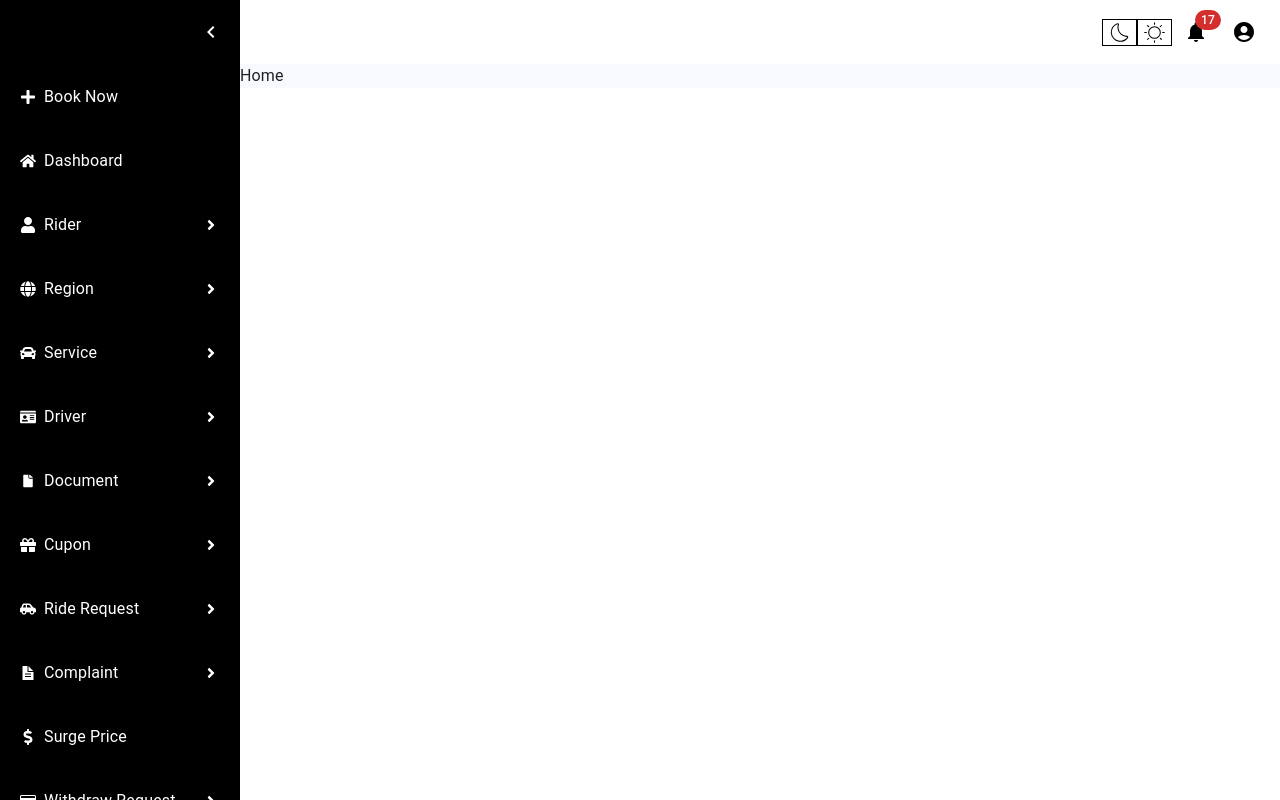
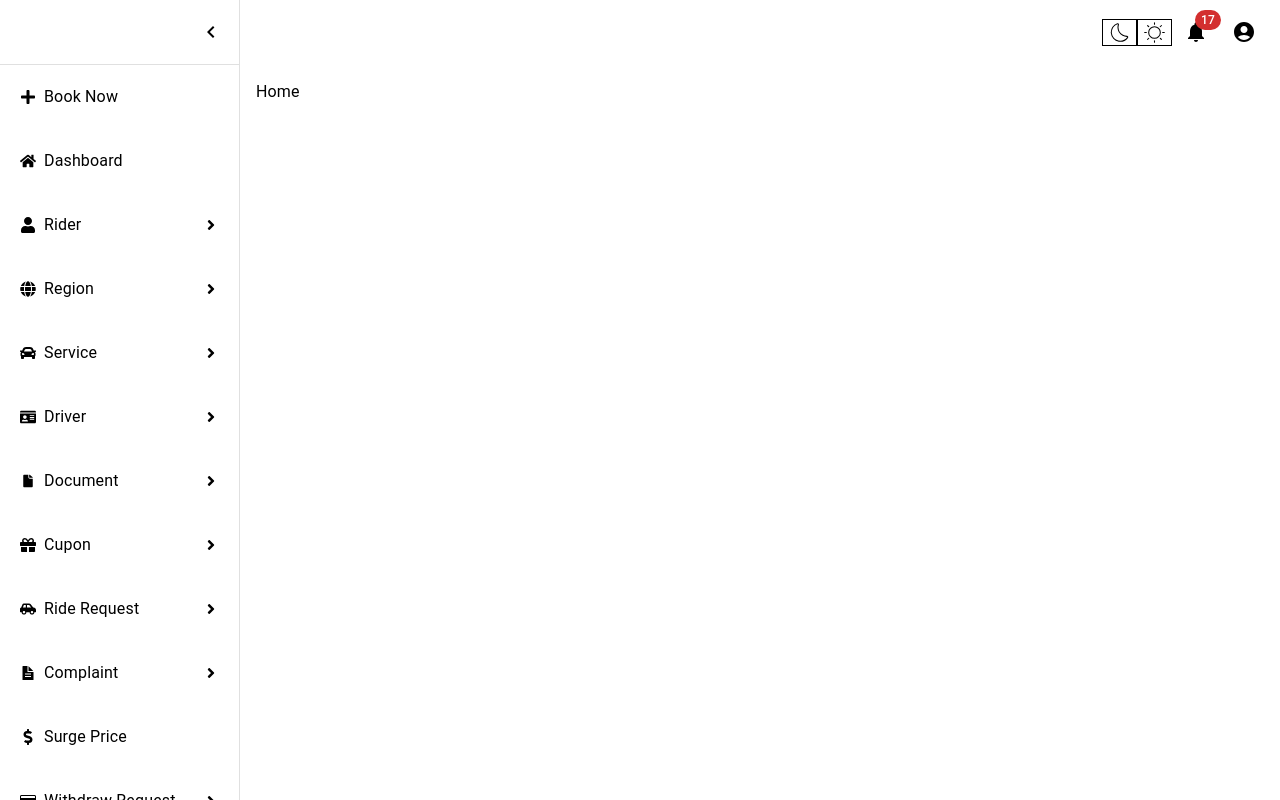
Before and after one commit to Kushal1715/mighty-taxi, a React (Vite) app in the folder mighty-taxi/: page / in a window 1280 px wide. Built offline with nearby package versions, Linux system fonts and the light colour scheme.

Commit message:
dark mode completed

```diff
--- a/mighty-taxi/src/MainLayout/MainLayout.tsx
+++ b/mighty-taxi/src/MainLayout/MainLayout.tsx
@@ -9,21 +9,20 @@ type Props = {}
 
 const MainLayout = (props: Props) => {
   const { dark } = useSelector((state: RootState) => state.darkmode)
-  console.log(dark)
+  const bgColor = dark ? 'black' : 'white';
+  const textColor = dark ? 'white' : 'black';
 
   return (
     <>
-      <div className={`${dark ? 'bg-black' : 'bg-white'}`}>
       <Box sx={{ display: 'flex', }}>
         <SideNav />
         <Box component="main" sx={{ flexGrow: 1, p: 0, }}>
           <Navbar />
-            <Box component="main" sx={{ flexGrow: 1, backgroundColor: '#f7f9ff', }}>
+          <Box component="main" sx={{ flexGrow: 1, p: 2, backgroundColor: bgColor, color: textColor }}>
             <Outlet />
           </Box>
         </Box>
       </Box>
-      </div >
     </>
 
   )
--- a/mighty-taxi/src/components/sidenav/Navbar.tsx
+++ b/mighty-taxi/src/components/sidenav/Navbar.tsx
@@ -13,8 +13,9 @@ import MoreIcon from '@mui/icons-material/MoreVert';
 import { CiDark } from "react-icons/ci";
 import { CiLight } from "react-icons/ci";
 import { Divider } from '@mui/material';
-import { useDispatch } from 'react-redux';
+import { useDispatch, useSelector } from 'react-redux';
 import { toggleDarkMode } from '@/redux/darkmodeSlice';
+import { RootState } from '@/redux/store';
 
 export default function Navbar() {
   const [anchorEl, setAnchorEl] = React.useState<null | HTMLElement>(null);
@@ -116,10 +117,14 @@ export default function Navbar() {
       </MenuItem>
     </Menu>
   );
+  const { dark } = useSelector((state: RootState) => state.darkmode)
+  const bgColor = dark ? 'black' : 'white';
+  const textColor = dark ? 'white' : 'black';
+
 
   return (
     <Box sx={{ flexGrow: 1 }}>
-      <AppBar position="static" sx={{ backgroundColor: 'white', color: 'black', boxShadow: 'none' }}>
+      <AppBar position="static" sx={{ backgroundColor: bgColor, color: textColor, boxShadow: 'none' }}>
         <Toolbar>
           <Box sx={{ flexGrow: 1 }} />
           <Box sx={{ display: { xs: 'none', md: 'flex' } }}>
--- a/mighty-taxi/src/components/sidenav/index.tsx
+++ b/mighty-taxi/src/components/sidenav/index.tsx
@@ -25,6 +25,8 @@ import { HiDocumentText, HiOutlineDocumentReport } from 'react-icons/hi';
 import { TbSpeakerphone } from 'react-icons/tb';
 import { FaWebflow } from 'react-icons/fa6';
 import { useNavigate } from 'react-router-dom';
+import { useSelector } from 'react-redux';
+import { RootState } from '@/redux/store';
 
 const drawerWidth = 240;
 
@@ -487,8 +489,12 @@ export default function SideNav() {
     },
   ];
 
+  const { dark } = useSelector((state: RootState) => state.darkmode)
+  const bgColor = dark ? 'black' : 'white';
+  const textColor = dark ? 'white' : 'black';
+
   return (
-    <Box sx={{ display: 'flex', backgroundColor: 'black' }}>
+    <Box sx={{ display: 'flex' }}>
       <CssBaseline />
       <Drawer variant="permanent" open={open} sx={{
         '& .MuiDrawer-paper': {
@@ -512,12 +518,12 @@ export default function SideNav() {
               backgroundColor: theme.palette.background.default, // Customize track color
             },
           },
-          backgroundColor: 'black',
-          color: 'white'
+          backgroundColor: bgColor,
+          color: textColor
         },
       }}>
         <DrawerHeader>
-          <IconButton onClick={() => setOpen(!open)} sx={{ color: 'white' }}>
+          <IconButton onClick={() => setOpen(!open)} sx={{ color: textColor }}>
             {theme.direction === 'rtl' ? <ChevronRightIcon /> : <ChevronLeftIcon />}
           </IconButton>
         </DrawerHeader>
@@ -533,7 +539,7 @@ export default function SideNav() {
                   gap: 1,
                 }}
               >
-                <ListItemIcon sx={{ minWidth: 0, justifyContent: 'center', color: 'white' }}>
+                <ListItemIcon sx={{ minWidth: 0, justifyContent: 'center', color: textColor }}>
                   {navItem.icon}
                 </ListItemIcon>
                 <Box sx={{ display: 'flex', alignItems: 'center', justifyContent: 'space-between', width: '100%', }}>
@@ -556,7 +562,7 @@ export default function SideNav() {
                 navItem.itemChildren && navItem.itemChildren.map((children) => <Collapse in={openMenu && openDrawer === navItem.item} timeout="auto" unmountOnExit>
                   <List component="div">
                     <ListItemButton sx={{ pl: 3, gap: 1 }} onClick={() => navigate(children.route)}>
-                      <ListItemIcon sx={{ minWidth: 0, justifyContent: 'center' }}>
+                      <ListItemIcon sx={{ minWidth: 0, justifyContent: 'center', color: textColor }}>
                         {children.childrenIcon}
                       </ListItemIcon>
                       <ListItemText primary={children.childrenItem} sx={{
```
Lines whose indentation alone changed are shown as unchanged.
